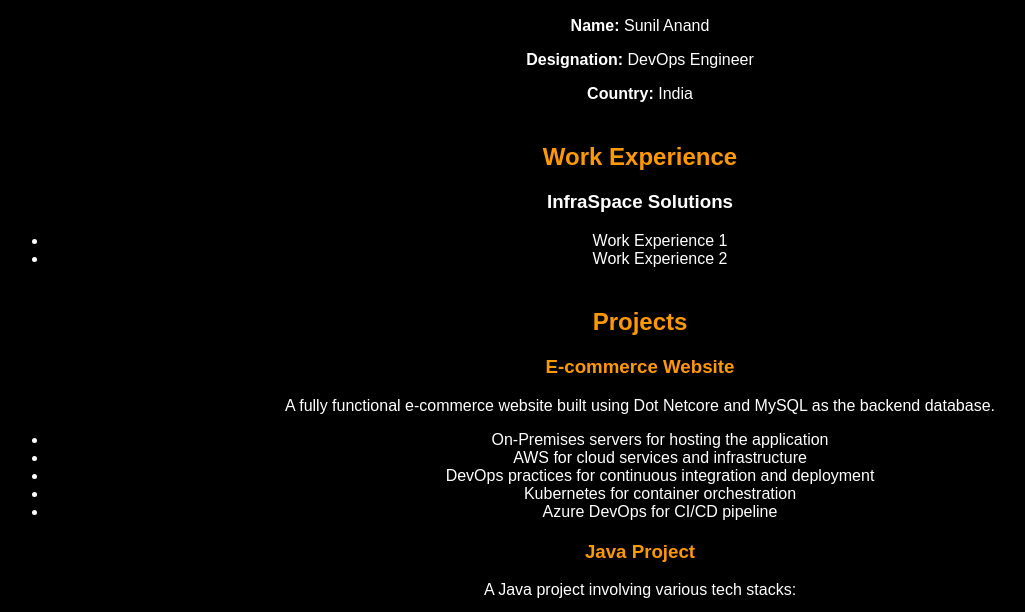
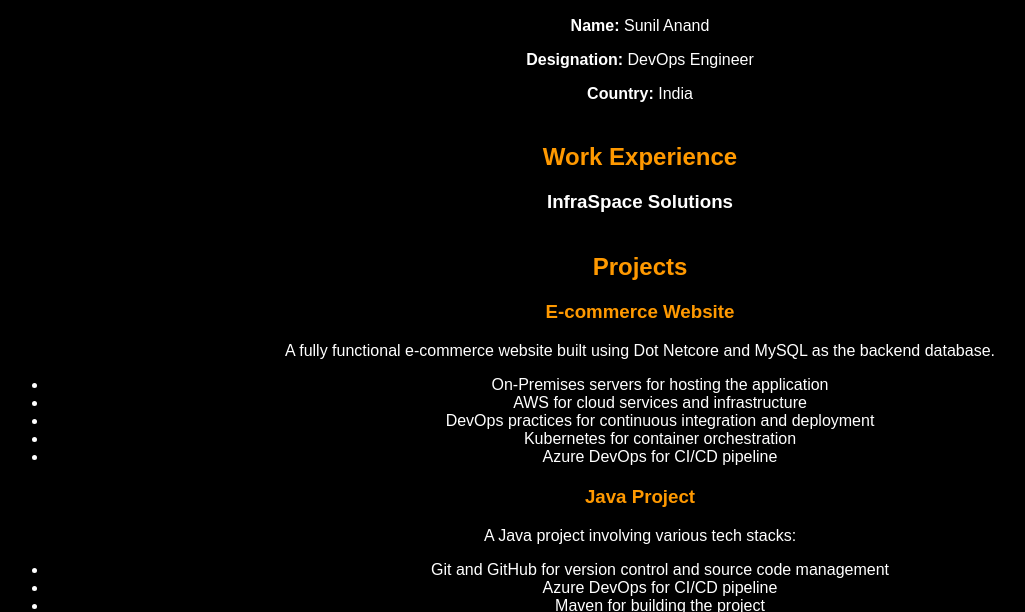
Before and after one commit to sunilmsanand/sunilmsanand.github.io, a plain HTML site: page index.html in a window 1280 px wide. Shown: the part 109-721 px from the top of the page, without its empty margins (0-1025 px from the left). Drawn offline with Linux system fonts and the light colour scheme.

Commit message:
Update index.html

```diff
--- a/index.html
+++ b/index.html
@@ -80,9 +80,7 @@
     <div class="section-content">
       <h3>InfraSpace Solutions</h3>
       <ul>
-        <li>Work Experience 1</li>
-        <li>Work Experience 2</li>
-        <!-- Add more work experiences as needed -->
+
       </ul>
     </div>
   </div>
```
